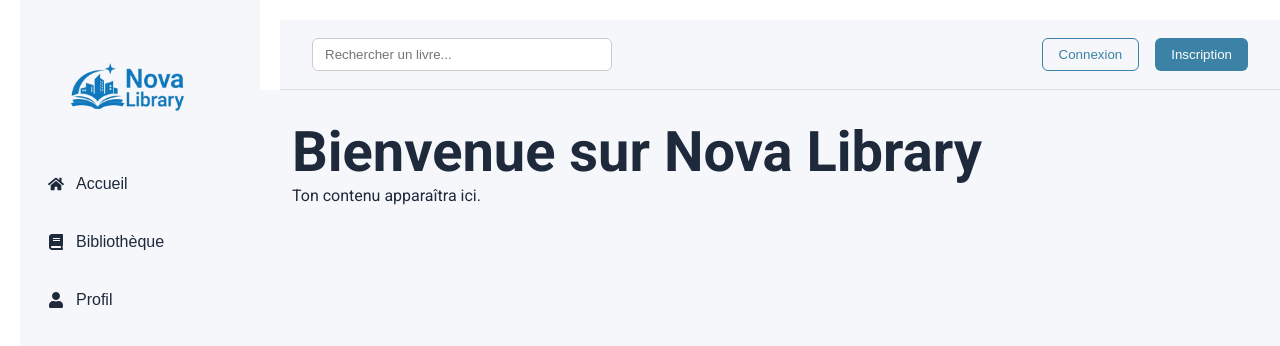
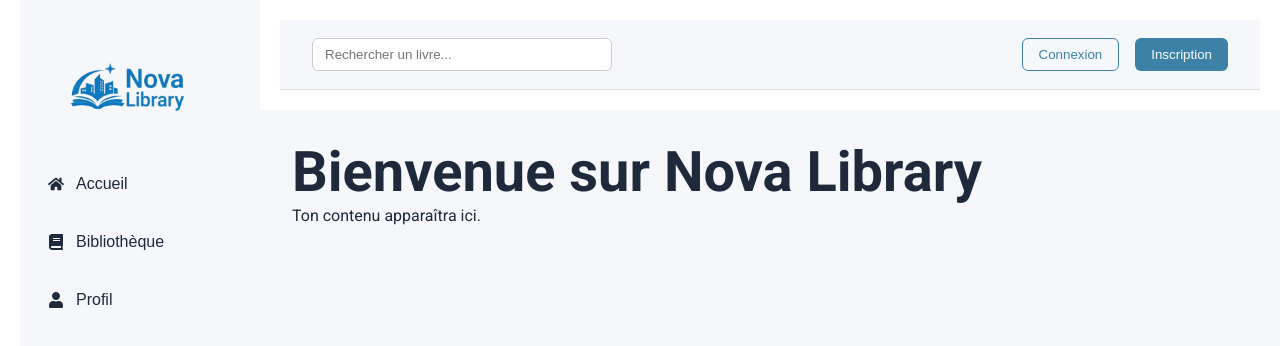
Before and after one commit to GagnantN/NovaLibrary, a React (Vite) app in the folder frontend/: page / in a window 1280 px wide. Shown: the top 346 px of the page. Built offline with nearby package versions, Linux system fonts and the light colour scheme.

Commit message:
Ajout d'un margin

```diff
--- a/frontend/src/styles/Header/Header.css
+++ b/frontend/src/styles/Header/Header.css
@@ -5,8 +5,7 @@
   width: auto;
   background: var(--color-background);
   padding: 0 2rem;
-  margin-top: 1.25rem;
-  margin-left: 1.25rem;
+  margin: 1.25rem;
   display: flex;
   align-items: center;
   justify-content: space-between;
```
